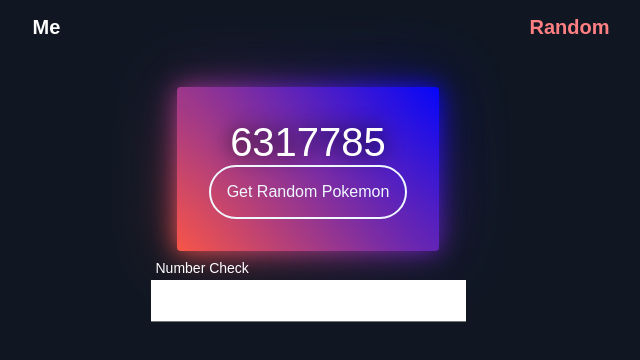
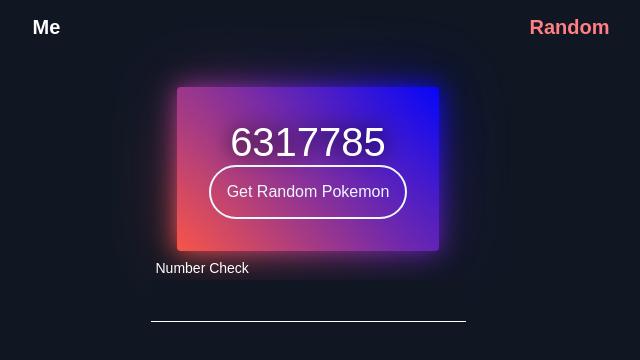
Before and after one commit to Pulse6/my-website, a Vue app: page /#/random in a window 1280 px wide. Shown: the top 360 px of the page, without its empty margins (332-972 px from the left). Built offline with nearby package versions, Linux system fonts and the light colour scheme; no server answers.

Commit message:
Update Random.vue

```diff
--- a/src/views/Random.vue
+++ b/src/views/Random.vue
@@ -26,7 +26,6 @@
             : '',
         ]"
       />
-      <span class="highlight"></span>
       <span class="bar"></span>
       <label>Number Check</label>
     </div>
@@ -253,17 +252,20 @@
   transform: scale(1.2);
   background: rgba(255, 255, 255, 0.2);
 }
-
+/* 7CEBC8 */
 .background-good {
-  background-color: green;
+  border-left: 2px solid rgb(110, 255, 110);
+  border-right: 2px solid rgb(110, 255, 110);
 }
-
+/* 00354C */
+.background-okay {
+  border-left: 2px solid rgb(255, 255, 110);
+  border-right: 2px solid rgb(255, 255, 110);
+}
+/* 164B5C */
 .background-bad {
-  background-color: red;
-}
-
-.background-okay {
-  background-color: yellow;
+  border-left: 2px solid rgb(255, 0, 0);
+  border-right: 2px solid rgb(255, 0, 0);
 }
 
 /* input */
@@ -289,7 +291,10 @@
   display: block;
   width: 300px;
   border: none;
-  border-bottom: 1px solid #757575;
+  /* border-bottom: 1px solid #757575; */
+  background: #101723;
+  border-bottom: 1px solid #fff;
+  color: #fff;
 }
 
 input:focus {
@@ -328,9 +333,9 @@
 .bar:before,
 .bar:after {
   content: "";
-  height: 3px;
+  height: 1px;
   width: 0;
-  bottom: 1px;
+  bottom: 0px;
   position: absolute;
   background: #ff7f82;
   transition: 0.2s ease all;
@@ -352,53 +357,6 @@
   width: 50%;
 }
 
-/* HIGHLIGHTER ================================== */
-.highlight {
-  position: absolute;
-  height: 60%;
-  width: 100px;
-  top: 25%;
-  left: 0;
-  pointer-events: none;
-  opacity: 0.5;
-}
-
-/* active state */
-input:focus ~ .highlight {
-  -webkit-animation: inputHighlighter 0.3s ease;
-  -moz-animation: inputHighlighter 0.3s ease;
-  animation: inputHighlighter 0.3s ease;
-}
-
-/* ANIMATIONS ================ */
-@-webkit-keyframes inputHighlighter {
-  from {
-    background: #5264ae;
-  }
-  to {
-    width: 0;
-    background: transparent;
-  }
-}
-@-moz-keyframes inputHighlighter {
-  from {
-    background: #5264ae;
-  }
-  to {
-    width: 0;
-    background: transparent;
-  }
-}
-@keyframes inputHighlighter {
-  from {
-    background: #5264ae;
-  }
-  to {
-    width: 0;
-    background: transparent;
-  }
-}
-
 /* apply :hover only on pointer */
 @media (hover: hover) and (pointer: fine) {
   .poke-time button:hover {
```
